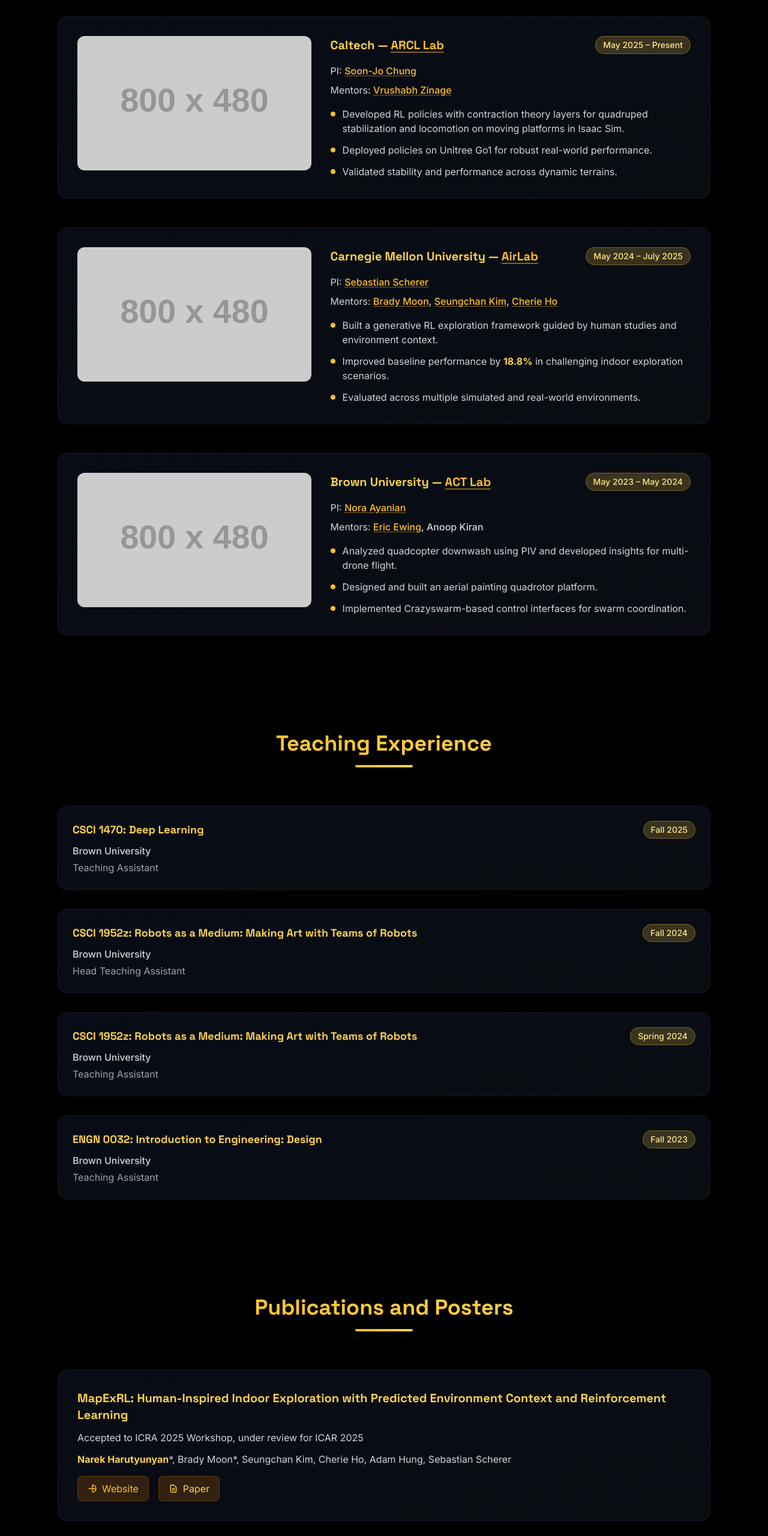
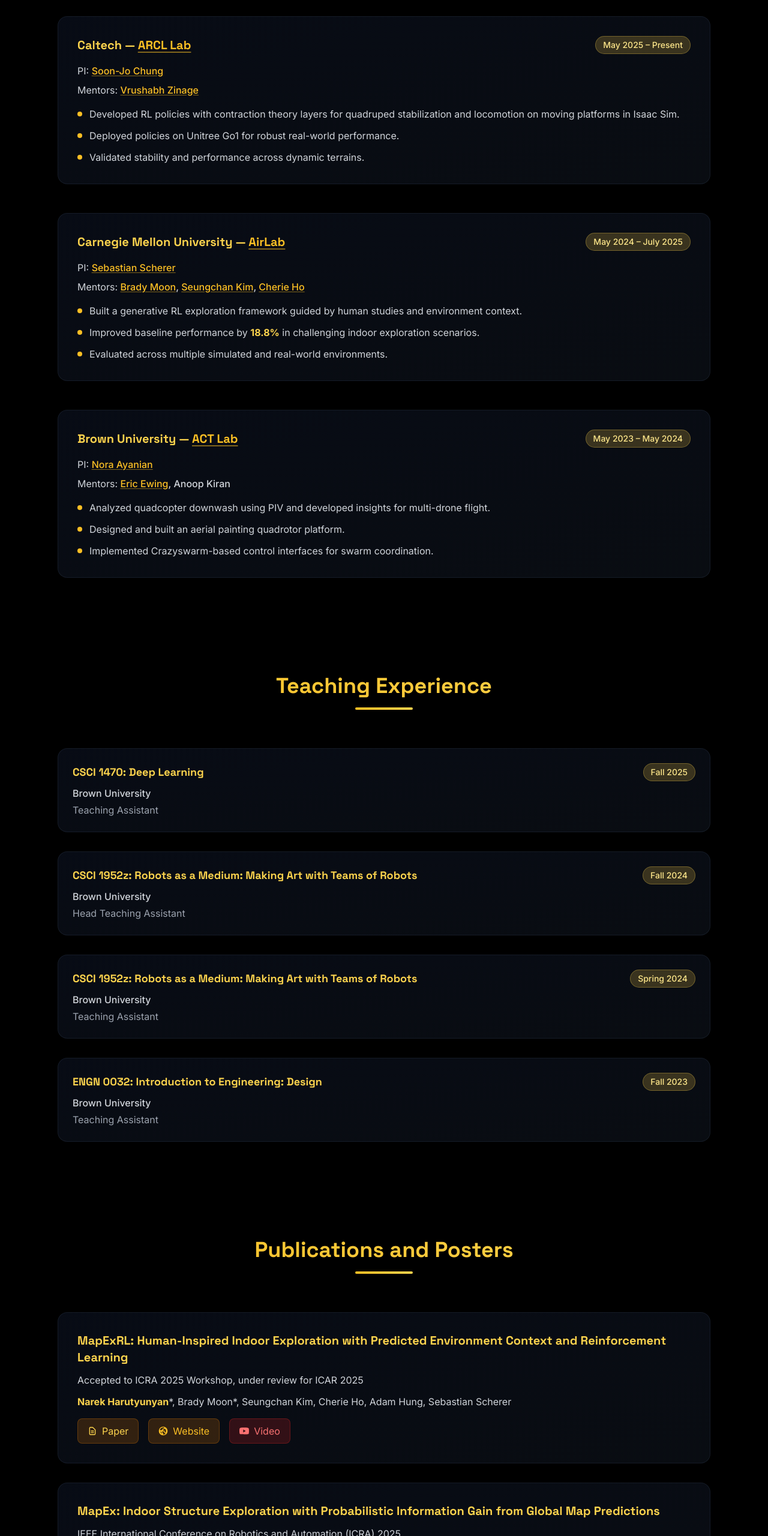
Before and after one commit to NarekHarutyu/narekharutyu.github.io, a plain HTML site: page index.html in a window 1280 px wide. Shown: the part 1044-3604 px from the top of the page at 60% size. Drawn offline with nearby package versions, Linux system fonts and the light colour scheme; placeholder pictures from the web are drawn by us.

Commit message:
Add video buttons and improve layout
- Add YouTube video buttons for MapExRL and MapEx publications
- Reorder publication buttons: Paper → Website → Video
- Replace umbrella icons with professional globe icons for website buttons
- Remove image sections from Research Experience cards for cleaner text-focused layout
- Maintain professional aesthetics with full-width content cards
- Update button styling with YouTube red theme for video links

```diff
--- a/index.html
+++ b/index.html
@@ -299,14 +299,7 @@
           <div class="space-y-12">
             <!-- Caltech -->
             <article class="group bg-gradient-to-br from-dark-800/50 to-dark-700/30 backdrop-blur-sm border border-dark-600/30 rounded-2xl p-8 shadow-dark hover:shadow-glow transition-all duration-500 hover:border-accent-400/30">
-              <div class="grid grid-cols-1 md:grid-cols-5 gap-8">
-                <div class="md:col-span-2">
-                  <div class="relative overflow-hidden rounded-xl">
-                    <img src="assets/research1.jpg" alt="Caltech ARCL Lab project" class="w-full h-56 object-cover transition-transform duration-500 group-hover:scale-110" onerror="this.onerror=null;this.src='https://via.placeholder.com/800x480?text=Research+Image';" />
-                    <div class="absolute inset-0 bg-gradient-to-t from-dark-900/80 via-transparent to-transparent opacity-0 group-hover:opacity-100 transition-opacity duration-500"></div>
-                  </div>
-                </div>
-                <div class="md:col-span-3 space-y-4">
+              <div class="space-y-4">
                   <div class="flex flex-wrap items-center justify-between gap-3">
                     <h3 class="text-xl font-display font-bold text-accent-300">
                       Caltech — <a href="https://aerospacerobotics.caltech.edu/" target="_blank" class="text-accent-400 hover:text-accent-300 underline decoration-accent-400/50 underline-offset-4 transition-colors duration-300">ARCL Lab</a>
@@ -331,19 +324,11 @@
                       <span>Validated stability and performance across dynamic terrains.</span>
                     </li>
                   </ul>
-                </div>
               </div>
             </article>
             <!-- CMU -->
             <article class="group bg-gradient-to-br from-dark-800/50 to-dark-700/30 backdrop-blur-sm border border-dark-600/30 rounded-2xl p-8 shadow-dark hover:shadow-glow transition-all duration-500 hover:border-accent-400/30">
-              <div class="grid grid-cols-1 md:grid-cols-5 gap-8">
-                <div class="md:col-span-2">
-                  <div class="relative overflow-hidden rounded-xl">
-                    <img src="assets/research2.jpg" alt="CMU AirLab project" class="w-full h-56 object-cover transition-transform duration-500 group-hover:scale-110" onerror="this.onerror=null;this.src='https://via.placeholder.com/800x480?text=Research+Image';" />
-                    <div class="absolute inset-0 bg-gradient-to-t from-dark-900/80 via-transparent to-transparent opacity-0 group-hover:opacity-100 transition-opacity duration-500"></div>
-                  </div>
-                </div>
-                <div class="md:col-span-3 space-y-4">
+              <div class="space-y-4">
                   <div class="flex flex-wrap items-center justify-between gap-3">
                     <h3 class="text-xl font-display font-bold text-accent-300">
                       Carnegie Mellon University — <a href="https://theairlab.org/" target="_blank" class="text-accent-400 hover:text-accent-300 underline decoration-accent-400/50 underline-offset-4 transition-colors duration-300">AirLab</a>
@@ -372,19 +357,11 @@
                       <span>Evaluated across multiple simulated and real-world environments.</span>
                     </li>
                   </ul>
-                </div>
               </div>
             </article>
             <!-- Brown -->
             <article class="group bg-gradient-to-br from-dark-800/50 to-dark-700/30 backdrop-blur-sm border border-dark-600/30 rounded-2xl p-8 shadow-dark hover:shadow-glow transition-all duration-500 hover:border-accent-400/30">
-              <div class="grid grid-cols-1 md:grid-cols-5 gap-8">
-                <div class="md:col-span-2">
-                  <div class="relative overflow-hidden rounded-xl">
-                    <img src="assets/research3.jpg" alt="Brown ACT Lab project" class="w-full h-56 object-cover transition-transform duration-500 group-hover:scale-110" onerror="this.onerror=null;this.src='https://via.placeholder.com/800x480?text=Research+Image';" />
-                    <div class="absolute inset-0 bg-gradient-to-t from-dark-900/80 via-transparent to-transparent opacity-0 group-hover:opacity-100 transition-opacity duration-500"></div>
-                  </div>
-                </div>
-                <div class="md:col-span-3 space-y-4">
+              <div class="space-y-4">
                   <div class="flex flex-wrap items-center justify-between gap-3">
                     <h3 class="text-xl font-display font-bold text-accent-300">
                       Brown University — <a href="http://act.cs.brown.edu/" target="_blank" class="text-accent-400 hover:text-accent-300 underline decoration-accent-400/50 underline-offset-4 transition-colors duration-300">ACT Lab</a>
@@ -411,7 +388,6 @@
                       <span>Implemented Crazyswarm-based control interfaces for swarm coordination.</span>
                     </li>
                   </ul>
-                </div>
               </div>
             </article>
           </div>
@@ -478,13 +454,17 @@
               <p class="text-gray-300 mb-3">Accepted to ICRA 2025 Workshop, under review for ICAR 2025</p>
               <p class="text-gray-300 mb-4"><strong class="text-gold-400">Narek Harutyunyan</strong>*, Brady Moon*, Seungchan Kim, Cherie Ho, Adam Hung, Sebastian Scherer</p>
               <div class="flex items-center gap-4">
-                <a href="https://mapexrl.github.io/" target="_blank" rel="noopener" class="inline-flex items-center gap-2 px-4 py-2 bg-accent-600/20 text-accent-400 hover:text-accent-300 hover:bg-accent-600/30 border border-accent-600/30 rounded-lg transition-all duration-300 hover:shadow-glow">
-                  <svg class="w-4 h-4" fill="none" stroke="currentColor" viewBox="0 0 24 24"><path stroke-linecap="round" stroke-linejoin="round" stroke-width="2" d="M21 12a9 9 0 01-9 9m9-9a9 9 0 00-9-9m9 9H3m9 9v-9m0-9v9"/></svg>
-                  Website
-                </a>
                 <a href="https://arxiv.org/pdf/2503.01548" target="_blank" rel="noopener" class="inline-flex items-center gap-2 px-4 py-2 bg-gold-600/20 text-gold-400 hover:text-gold-300 hover:bg-gold-600/30 border border-gold-600/30 rounded-lg transition-all duration-300 hover:shadow-glow">
                   <svg class="w-4 h-4" fill="none" stroke="currentColor" viewBox="0 0 24 24"><path stroke-linecap="round" stroke-linejoin="round" stroke-width="2" d="M9 12h6m-6 4h6m2 5H7a2 2 0 01-2-2V5a2 2 0 012-2h5.586a1 1 0 01.707.293l5.414 5.414a1 1 0 01.293.707V19a2 2 0 01-2 2z"/></svg>
                   Paper
+                </a>
+                <a href="https://mapexrl.github.io/" target="_blank" rel="noopener" class="inline-flex items-center gap-2 px-4 py-2 bg-accent-600/20 text-accent-400 hover:text-accent-300 hover:bg-accent-600/30 border border-accent-600/30 rounded-lg transition-all duration-300 hover:shadow-glow">
+                  <svg class="w-4 h-4" fill="none" stroke="currentColor" viewBox="0 0 24 24"><path stroke-linecap="round" stroke-linejoin="round" stroke-width="2" d="M12 2C6.48 2 2 6.48 2 12s4.48 10 10 10 10-4.48 10-10S17.52 2 12 2zm-1 17.93c-3.95-.49-7-3.85-7-7.93 0-.62.08-1.21.21-1.79L9 15v1c0 1.1.9 2 2 2v1.93zm6.9-2.54c-.26-.81-1-1.39-1.9-1.39h-1v-3c0-.55-.45-1-1-1H8v-2h2c.55 0 1-.45 1-1V7h2c1.1 0 2-.9 2-2v-.41c2.93 1.19 5 4.06 5 7.41 0 2.08-.8 3.97-2.1 5.39z"/></svg>
+                  Website
+                </a>
+                <a href="https://youtu.be/aprE3y0vcpY?si=7nrqBwNoVbZqK82G" target="_blank" rel="noopener" class="inline-flex items-center gap-2 px-4 py-2 bg-red-600/20 text-red-400 hover:text-red-300 hover:bg-red-600/30 border border-red-600/30 rounded-lg transition-all duration-300 hover:shadow-glow">
+                  <svg class="w-4 h-4" fill="currentColor" viewBox="0 0 24 24"><path d="M23.498 6.186a3.016 3.016 0 0 0-2.122-2.136C19.505 3.545 12 3.545 12 3.545s-7.505 0-9.377.505A3.017 3.017 0 0 0 .502 6.186C0 8.07 0 12 0 12s0 3.93.502 5.814a3.016 3.016 0 0 0 2.122 2.136c1.871.505 9.376.505 9.376.505s7.505 0 9.377-.505a3.015 3.015 0 0 0 2.122-2.136C24 15.93 24 12 24 12s0-3.93-.502-5.814zM9.545 15.568V8.432L15.818 12l-6.273 3.568z"/></svg>
+                  Video
                 </a>
               </div>
             </div>
@@ -494,13 +474,17 @@
               <p class="text-gray-300 mb-3">IEEE International Conference on Robotics and Automation (ICRA) 2025</p>
               <p class="text-gray-300 mb-4">Cherie Ho*, Seungchan Kim*, Brady Moon, Aditya Parandekar, <strong class="text-gold-400">Narek Harutyunyan</strong>, Chen Wang, Katia Sycara, Graeme Best, Sebastian Scherer</p>
               <div class="flex items-center gap-4">
-                <a href="https://mapex-explorer.github.io/" target="_blank" rel="noopener" class="inline-flex items-center gap-2 px-4 py-2 bg-accent-600/20 text-accent-400 hover:text-accent-300 hover:bg-accent-600/30 border border-accent-600/30 rounded-lg transition-all duration-300 hover:shadow-glow">
-                  <svg class="w-4 h-4" fill="none" stroke="currentColor" viewBox="0 0 24 24"><path stroke-linecap="round" stroke-linejoin="round" stroke-width="2" d="M21 12a9 9 0 01-9 9m9-9a9 9 0 00-9-9m9 9H3m9 9v-9m0-9v9"/></svg>
-                  Website
-                </a>
                 <a href="https://arxiv.org/pdf/2409.15590" target="_blank" rel="noopener" class="inline-flex items-center gap-2 px-4 py-2 bg-gold-600/20 text-gold-400 hover:text-gold-300 hover:bg-gold-600/30 border border-gold-600/30 rounded-lg transition-all duration-300 hover:shadow-glow">
                   <svg class="w-4 h-4" fill="none" stroke="currentColor" viewBox="0 0 24 24"><path stroke-linecap="round" stroke-linejoin="round" stroke-width="2" d="M9 12h6m-6 4h6m2 5H7a2 2 0 01-2-2V5a2 2 0 012-2h5.586a1 1 0 01.707.293l5.414 5.414a1 1 0 01.293.707V19a2 2 0 01-2 2z"/></svg>
                   Paper
+                </a>
+                <a href="https://mapex-explorer.github.io/" target="_blank" rel="noopener" class="inline-flex items-center gap-2 px-4 py-2 bg-accent-600/20 text-accent-400 hover:text-accent-300 hover:bg-accent-600/30 border border-accent-600/30 rounded-lg transition-all duration-300 hover:shadow-glow">
+                  <svg class="w-4 h-4" fill="none" stroke="currentColor" viewBox="0 0 24 24"><path stroke-linecap="round" stroke-linejoin="round" stroke-width="2" d="M12 2C6.48 2 2 6.48 2 12s4.48 10 10 10 10-4.48 10-10S17.52 2 12 2zm-1 17.93c-3.95-.49-7-3.85-7-7.93 0-.62.08-1.21.21-1.79L9 15v1c0 1.1.9 2 2 2v1.93zm6.9-2.54c-.26-.81-1-1.39-1.9-1.39h-1v-3c0-.55-.45-1-1-1H8v-2h2c.55 0 1-.45 1-1V7h2c1.1 0 2-.9 2-2v-.41c2.93 1.19 5 4.06 5 7.41 0 2.08-.8 3.97-2.1 5.39z"/></svg>
+                  Website
+                </a>
+                <a href="https://youtu.be/awvBnLQi3zg?si=-CdIkTQHBLIxWFkv" target="_blank" rel="noopener" class="inline-flex items-center gap-2 px-4 py-2 bg-red-600/20 text-red-400 hover:text-red-300 hover:bg-red-600/30 border border-red-600/30 rounded-lg transition-all duration-300 hover:shadow-glow">
+                  <svg class="w-4 h-4" fill="currentColor" viewBox="0 0 24 24"><path d="M23.498 6.186a3.016 3.016 0 0 0-2.122-2.136C19.505 3.545 12 3.545 12 3.545s-7.505 0-9.377.505A3.017 3.017 0 0 0 .502 6.186C0 8.07 0 12 0 12s0 3.93.502 5.814a3.016 3.016 0 0 0 2.122 2.136c1.871.505 9.376.505 9.376.505s7.505 0 9.377-.505a3.015 3.015 0 0 0 2.122-2.136C24 15.93 24 12 24 12s0-3.93-.502-5.814zM9.545 15.568V8.432L15.818 12l-6.273 3.568z"/></svg>
+                  Video
                 </a>
               </div>
             </div>
```
Also changed, not shown: 1 other file.
